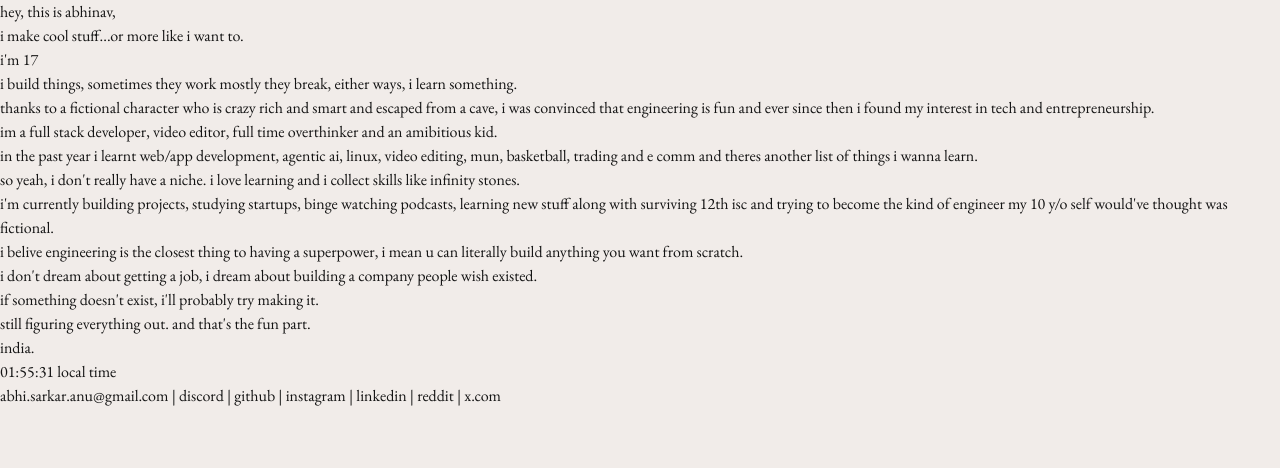
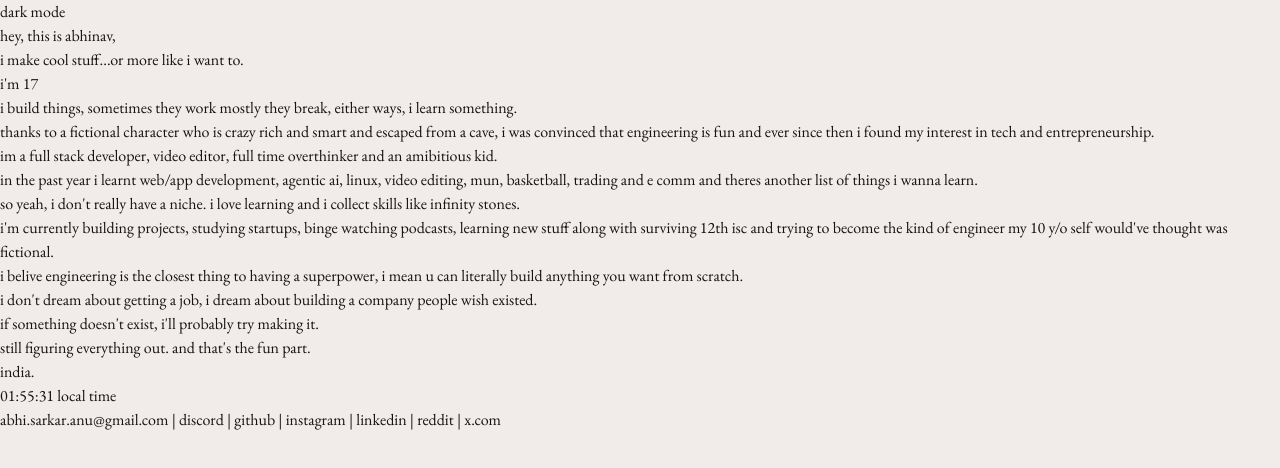
Before and after one commit to abhinaaaavvv/my_portfolio, a React (Vite) app: page / in a window 1280 px wide. Shown: the top 468 px of the page. Built offline with nearby package versions, Linux system fonts and the light colour scheme.

Commit message:
feat: implement theme toggle functionality with light and dark modes

```diff
--- a/src/App.tsx
+++ b/src/App.tsx
@@ -1,4 +1,67 @@
-import { useEffect, useState } from "react";
+import { useEffect, useState, type CSSProperties } from "react";
+
+type Theme = "light" | "dark";
+type ThemeStyle = CSSProperties &
+  Record<
+    "--light" | "--dark" | "--link-underline" | "--link-underline-hover",
+    string
+  >;
+type ThemeState = { theme: Theme; hasStoredTheme: boolean };
+
+const THEME_STORAGE_KEY = "portfolio-theme";
+
+const themeStyles: Record<Theme, ThemeStyle> = {
+  light: {
+    "--light": "#f1ece9",
+    "--dark": "#141414",
+    "--link-underline": "color-mix(in srgb, var(--dark) 25%, var(--light))",
+    "--link-underline-hover": "var(--dark)",
+    backgroundColor: "var(--light)",
+    color: "var(--dark)",
+    colorScheme: "light",
+  },
+  dark: {
+    "--light": "#141414",
+    "--dark": "#f1ece9",
+    "--link-underline": "color-mix(in srgb, var(--dark) 35%, var(--light))",
+    "--link-underline-hover": "var(--dark)",
+    backgroundColor: "var(--light)",
+    color: "var(--dark)",
+    colorScheme: "dark",
+  },
+};
+
+const linkClassName =
+  "text-inherit underline decoration-[var(--link-underline)] underline-offset-4 transition-colors hover:decoration-[var(--link-underline-hover)]";
+
+const getStoredTheme = (): Theme | null => {
+  if (typeof window === "undefined") {
+    return null;
+  }
+
+  const storedTheme = window.localStorage.getItem(THEME_STORAGE_KEY);
+
+  return storedTheme === "light" || storedTheme === "dark" ? storedTheme : null;
+};
+
+const getSystemTheme = (): Theme => {
+  if (typeof window === "undefined" || !window.matchMedia) {
+    return "light";
+  }
+
+  return window.matchMedia("(prefers-color-scheme: dark)").matches
+    ? "dark"
+    : "light";
+};
+
+const getInitialThemeState = (): ThemeState => {
+  const storedTheme = getStoredTheme();
+
+  return {
+    theme: storedTheme ?? getSystemTheme(),
+    hasStoredTheme: storedTheme !== null,
+  };
+};
 
 const timeFormatter = new Intl.DateTimeFormat("en-IN", {
   timeZone: "Asia/Kolkata",
@@ -9,9 +72,14 @@ const timeFormatter = new Intl.DateTimeFormat("en-IN", {
 });
 
 const App = () => {
+  const [{ theme, hasStoredTheme }, setThemeState] =
+    useState<ThemeState>(getInitialThemeState);
   const [localTime, setLocalTime] = useState(() =>
     timeFormatter.format(new Date()),
   );
+
+  const isDarkMode = theme === "dark";
+  const nextTheme = isDarkMode ? "light" : "dark";
 
   useEffect(() => {
     const intervalId = window.setInterval(() => {
@@ -21,8 +89,55 @@ const App = () => {
     return () => window.clearInterval(intervalId);
   }, []);
 
+  useEffect(() => {
+    document.documentElement.style.setProperty(
+      "--light",
+      themeStyles[theme]["--light"],
+    );
+    document.documentElement.style.setProperty(
+      "--dark",
+      themeStyles[theme]["--dark"],
+    );
+    document.documentElement.style.colorScheme = theme;
+  }, [theme]);
+
+  useEffect(() => {
+    if (hasStoredTheme || !window.matchMedia) {
+      return;
+    }
+
+    const mediaQuery = window.matchMedia("(prefers-color-scheme: dark)");
+    const handleThemeChange = (event: MediaQueryListEvent) => {
+      setThemeState({
+        theme: event.matches ? "dark" : "light",
+        hasStoredTheme: false,
+      });
+    };
+
+    mediaQuery.addEventListener("change", handleThemeChange);
+
+    return () => mediaQuery.removeEventListener("change", handleThemeChange);
+  }, [hasStoredTheme]);
+
+  const handleThemeToggle = () => {
+    window.localStorage.setItem(THEME_STORAGE_KEY, nextTheme);
+    setThemeState({ theme: nextTheme, hasStoredTheme: true });
+  };
+
   return (
-    <div className="min-h-screen w-full px-6 py-16 sm:px-8 sm:py-14 md:px-10 md:py-20 lg:px-12 lg:py-16">
+    <div
+      className="min-h-screen w-full px-6 py-16 sm:px-8 sm:py-14 md:px-10 md:py-20 lg:px-12 lg:py-16"
+      style={themeStyles[theme]}
+    >
+      <button
+        type="button"
+        onClick={handleThemeToggle}
+        className="fixed right-5 top-5 z-10 inline-flex border px-3 py-1 leading-none transition-opacity hover:opacity-70 sm:right-8 sm:top-8"
+        aria-label={`Switch to ${nextTheme} mode`}
+        aria-pressed={isDarkMode}
+      >
+        {nextTheme} mode
+      </button>
       <div className="mx-auto w-full max-w-3xl p-4 sm:p-6 md:p-8 lg:p-10">
         <p className="pb-4">hey, this is abhinav,</p>
         <p className="pb-4">i make cool stuff...or more like i want to.</p>
@@ -75,72 +190,72 @@ const App = () => {
             href="https://maps.app.goo.gl/JuB4mwM1AEpRkM8B8"
             target="_blank"
             rel="noreferrer"
-            className="underline decoration-gray-300 underline-offset-4 transition-colors hover:decoration-[#141414]"
+            className={linkClassName}
           >
             india.
           </a>
         </p>
-        <p className="pb-4 text-stone-400">{localTime} local time</p>
+        <p className="pb-4 opacity-60">{localTime} local time</p>
         <p>
           <a
             href="mailto:abhi.sarkar.anu@gmail.com"
             target="_blank"
             rel="noreferrer"
-            className="underline decoration-gray-300 underline-offset-4 transition-colors hover:decoration-[#141414]"
+            className={linkClassName}
           >
             abhi.sarkar.anu@gmail.com
           </a>
-          <span className="mx-1 text-stone-400"> | </span>
+          <span className="mx-1 opacity-60"> | </span>
           <a
             href="https://discord.com/users/1396207633073180762"
             target="_blank"
             rel="noreferrer"
-            className="underline decoration-gray-300 underline-offset-4 transition-colors hover:decoration-[#141414]"
+            className={linkClassName}
           >
             discord
           </a>
-          <span className="mx-1 text-stone-400"> | </span>
+          <span className="mx-1 opacity-60"> | </span>
           <a
             href="https://github.com/abhinaaaavvv/"
             target="_blank"
             rel="noreferrer"
-            className="underline decoration-gray-300 underline-offset-4 transition-colors hover:decoration-[#141414]"
+            className={linkClassName}
           >
             github
           </a>
-          <span className="mx-1 text-stone-400"> | </span>
+          <span className="mx-1 opacity-60"> | </span>
           <a
             href="https://www.instagram.com/abhinaaaavvv._/"
             target="_blank"
             rel="noreferrer"
-            className="underline decoration-gray-300 underline-offset-4 transition-colors hover:decoration-[#141414]"
+            className={linkClassName}
           >
             instagram
           </a>
-          <span className="mx-1 text-stone-400"> | </span>
+          <span className="mx-1 opacity-60"> | </span>
           <a
             href="https://www.linkedin.com/in/abhinavsarkar-bangalore/"
             target="_blank"
             rel="noreferrer"
-            className="underline decoration-gray-300 underline-offset-4 transition-colors hover:decoration-[#141414]"
+            className={linkClassName}
           >
             linkedin
           </a>
-          <span className="mx-1 text-stone-400"> | </span>
+          <span className="mx-1 opacity-60"> | </span>
           <a
             href="https://www.reddit.com/user/Beautiful_Tap_5717/"
             target="_blank"
             rel="noreferrer"
-            className="underline decoration-gray-300 underline-offset-4 transition-colors hover:decoration-[#141414]"
+            className={linkClassName}
           >
             reddit
           </a>
-          <span className="mx-1 text-stone-400"> | </span>
+          <span className="mx-1 opacity-60"> | </span>
           <a
             href="https://x.com/abhinaaaavvv"
             target="_blank"
             rel="noreferrer"
-            className="underline decoration-gray-300 underline-offset-4 transition-colors hover:decoration-[#141414]"
+            className={linkClassName}
           >
             x.com
           </a>
```
